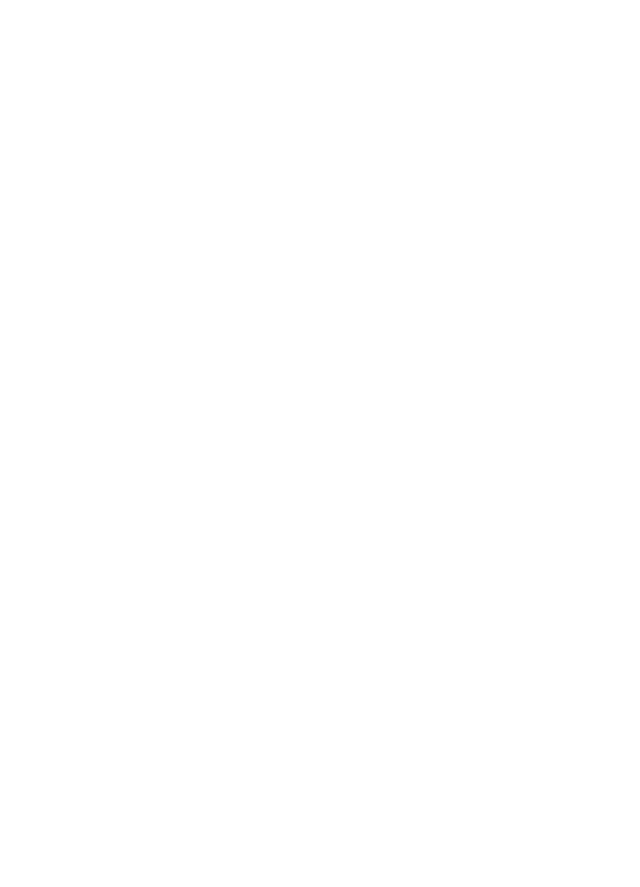
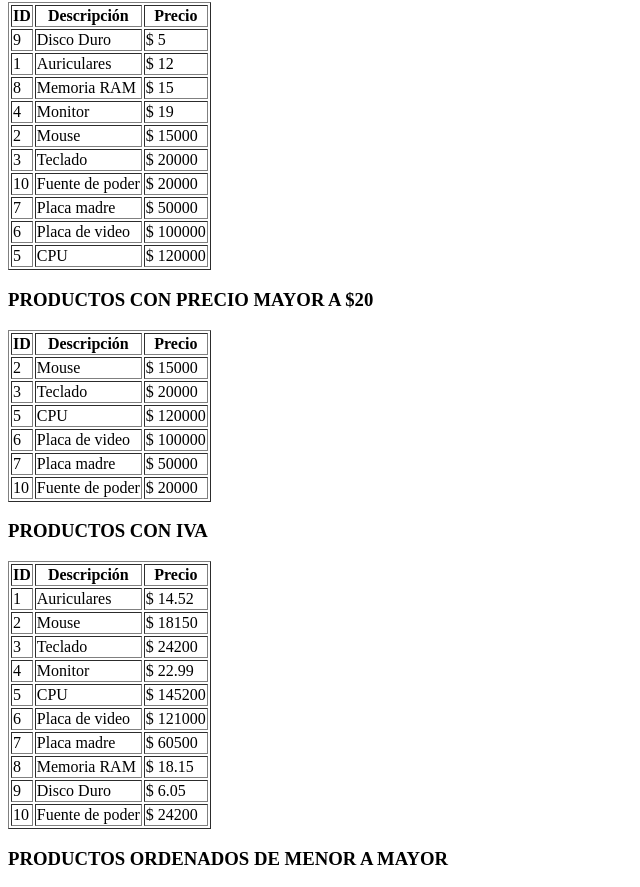
Before and after one commit to MartinAle90/pv_tp3_grupo14, a React (Vite) app: page / in a window 1280 px wide. Shown: the part 158-1045 px from the top of the page, without its empty margins (0-640 px from the left). Before the commit the page ends 800 px from the top, so only its background shows below. Built offline with nearby package versions, Linux system fonts and the light colour scheme.

Commit message:
[feature] Se agrega la visualizacion por pantalla. Mejora de visualizacion por consola. Funcionalidad para eliminar producto [Daza Martin]

```diff
--- a/package.json
+++ b/package.json
@@ -10,6 +10,7 @@
     "preview": "vite preview"
   },
   "dependencies": {
+    "pv_tp3_grupo14": "file:",
     "react": "^19.0.0",
     "react-dom": "^19.0.0"
   },
--- a/src/App.jsx
+++ b/src/App.jsx
@@ -2,6 +2,7 @@
 import reactLogo from './assets/react.svg'
 import viteLogo from '/vite.svg'
 import './App.css'
+import './assets/components/Producto.jsx'
 
 function App() {
   const [count, setCount] = useState(0)
@@ -22,7 +23,7 @@
           count is {count}
         </button>
         <p>
-          Edit <code>src/App.jsx</code> and save to test HMR
+          Edit <code>Producto.jsx</code> and save to test HMR
         </p>
       </div>
       <p className="read-the-docs">
--- a/src/assets/components/ArrayObjetos.jsx
+++ /dev/null
@@ -1,61 +0,0 @@
-function ArrayObjetos() {
-    const productos = [
-      { descripcion: "Auriculares", precio: 12 },
-      { descripcion: "Mouse", precio: 15000 },
-      { descripcion: "Teclado", precio: 20000 },
-      { descripcion: "Monitor", precio: 19 },
-      { descripcion: "CPU", precio: 120000 },
-      { descripcion: "Placa de video", precio: 100000 },
-      { descripcion: "Placa madre", precio: 50000 },
-      { descripcion: "Memoria RAM", precio: 15 },
-      { descripcion: "Disco Duro", precio: 5 },
-      { descripcion: "Fuente de poder", precio: 20000 }
-    ];
-
-//4. ordenar el array original de mayor a menor
-    productos.sort(function(a, b) {
-      return a.precio - b.precio;
-    });
-
-  //1.Mostrar cada producto por consola
-    productos.forEach(function(producto) {
-      console.log(`Producto: ${producto.descripcion}, Precio:$${producto.precio}`);
-    });
-
-//2.Filtro de productos sean mayor a $20
-const productosFiltrados = productos.filter(function(producto) {
-    return producto.precio > 20;
-
-  });
-
-  console.log("PRODUCTOS CON PRECIO MAYOR A $20:");
-  productosFiltrados.forEach(function(producto) {
-    console.log(`Producto: ${producto.descripcion}, Precio: $${producto.precio}`);
-  });
-
-//3.Agrerar el IVA usando map
-const productosConIVA = productos.map(function(producto) {
-    return {
-      descripcion: producto.descripcion,
-      precio: producto.precio * 1.21 // Agregando el IVA del 21%
-    };
-  });
-
-  console.log("PRODUCTOS CON IVA:");
-  productosConIVA.forEach(function(producto) {
-    console.log(`Producto: ${producto.descripcion}, Precio con IVA: $${producto.precio}`);
-  });
-
-//5. Agregar un nuevo producto al final del array
-  productos.push({ descripcion: "Cargador Portatil", precio: 100 });
-  console.log("PRODUCTO AGREGADO DESPUES DEL ARRAY:");
-  productos.forEach(function(producto) {
-    console.log(`Producto: ${producto.descripcion}, Precio: $${producto.precio}`);
-  });
-
-  //6. Eliminar el producto con el precio mas bajo del array y mostrar como queda el array
-
-
-
-}
-  export default ArrayObjetos;
--- /dev/null
+++ b/src/assets/components/Producto.jsx
@@ -0,0 +1,202 @@
+function Producto() {
+  let productos = [
+    { id: 1, descripcion: "Auriculares", precio: 12 },
+    { id: 2, descripcion: "Mouse", precio: 15000 },
+    { id: 3, descripcion: "Teclado", precio: 20000 },
+    { id: 4, descripcion: "Monitor", precio: 19 },
+    { id: 5, descripcion: "CPU", precio: 120000 },
+    { id: 6, descripcion: "Placa de video", precio: 100000 },
+    { id: 7, descripcion: "Placa madre", precio: 50000 },
+    { id: 8, descripcion: "Memoria RAM", precio: 15 },
+    { id: 9, descripcion: "Disco Duro", precio: 5 },
+    { id: 10, descripcion: "Fuente de poder", precio: 20000 }
+  ];
+
+
+  //1.Mostrar cada producto por consola
+  console.clear(); // Limpia la consola antes de mostrar los productos. Ya que al momento de ordenar se llenaba la consola
+  console.log("**************************************************************");
+  console.log("LISTA DE PRODUCTOS:");
+  console.log("**************************************************************");
+  productos.forEach(function (producto) {
+    console.log(`ID: ${producto.id}, Producto: ${producto.descripcion}, Precio:$${producto.precio}`);
+  });
+  console.log("**************************************************************");
+
+  //2.Filtro de productos sean mayor a $20
+  const productosFiltrados = productos.filter(function (producto) {
+    return producto.precio > 20;
+  });
+
+  console.log("PRODUCTOS CON PRECIO MAYOR A $20:");
+  console.log("**************************************************************");
+  productosFiltrados.forEach(function (producto) {
+    console.log(`ID: ${producto.id}, Producto: ${producto.descripcion}, Precio: $${producto.precio}`);
+  });
+  console.log("**************************************************************");
+
+  //3.Agrerar el IVA usando map
+  const productosConIVA = productos.map(function (producto) {
+    return {
+      id: producto.id,
+      descripcion: producto.descripcion,
+      precio: producto.precio * 1.21 // Agregando el IVA del 21%
+    };
+  });
+
+  console.log("PRODUCTOS CON IVA:");
+  console.log("**************************************************************");
+  productosConIVA.forEach(function (producto) {
+    console.log(`ID: ${producto.id}, Producto: ${producto.descripcion}, Precio con IVA: $${producto.precio}`);
+  });
+  console.log("**************************************************************");
+
+  //4. ordenar el array original de mayor a menor
+  const productosOrdenados = productos.sort(function (a, b) {
+    return a.precio - b.precio;
+  });
+
+  console.log("PRODUCTOS ORDENADOS DE MEN A MAY:");
+  console.log("**************************************************************");
+  productosOrdenados.forEach(function (producto) {
+    console.log(`ID: ${producto.id}, Producto: ${producto.descripcion}, Precio: $${producto.precio}`);
+  });
+  console.log("**************************************************************");
+
+  //5. Agregar un nuevo producto al final del array
+  const agregarProducto = () => {
+    console.clear();
+    console.log("**************************************************************");
+    productos.push({ id: productos.length + 1, descripcion: "Cargador Portatil", precio: 100 }); // Agrega el producto al final del array
+    console.log("PRODUCTO AGREGADO DESPUES DEL ARRAY:");
+    productos.forEach(function (producto) {
+      console.log(`ID: ${producto.id}, Producto: ${producto.descripcion}, Precio: $${producto.precio}`);
+    });
+    console.log("**************************************************************");
+  };
+
+  //6. Eliminar el producto con el precio mas bajo del array y mostrar como queda el array
+  const eliminarProducto = () => {
+    if (productos.length === 0) {
+      console.log("NO HAY PRODUCTOS PARA ELIMIMAR");
+      return;
+    }
+
+    // Primero se encuentra el producto con el precio mas bajo
+    const prodPrecBajo = productos.reduce((min, producto) =>
+      producto.precio < min.precio ? producto : min
+    );
+
+    // Filtrar el producto con el precio más bajo
+    productos = productos.filter(
+      (producto) => producto.id !== prodPrecBajo.id
+    );
+
+    // Mostrar en la consola el producto eliminado
+    console.clear();
+    console.log("**************************************************************");
+    console.log("PRODUCTO ELIMINADO:");
+    console.log(`ID: ${prodPrecBajo.id}, Producto: ${prodPrecBajo.descripcion}, Precio: $${prodPrecBajo.precio}`);
+    console.log("**************************************************************");
+
+    // Mostrar el array actualizado en el formato deseado
+    console.log("LISTA PRODUCTOS ACTUALIZADA");
+    console.log("**************************************************************");
+    productos.forEach((producto) => {
+      console.log(`ID: ${producto.id}, Producto: ${producto.descripcion}, Precio: $${producto.precio}`);
+    });
+    console.log("**************************************************************");
+  };
+
+  // En este parte empieza el renderizado del componente. Es decir el HTML que se va a mostrar en la pantalla.
+  // En React, el renderizado se hace a través de JSX, que es una sintaxis similar a HTML.
+  return (
+    <div>
+      <h1>Productos</h1>
+      <button onClick={agregarProducto}>Agregar Producto</button>
+      <button onClick={eliminarProducto}>Eliminar Producto</button>
+      <h3>LISTA DE PRODUCTOS</h3>
+      <table border="1">
+        <thead>
+          <tr>
+            <th>ID</th>
+            <th>Descripción</th>
+            <th>Precio</th>
+          </tr>
+        </thead>
+        <tbody>
+          {productos.map((prod) => (
+            <tr key={prod.id}>
+              <td>{prod.id}</td>
+              <td>{prod.descripcion}</td>
+              <td>$ {prod.precio}</td>
+            </tr>
+          ))}
+        </tbody>
+      </table>
+
+      <h3>PRODUCTOS CON PRECIO MAYOR A $20</h3>
+      <table border="1">
+        <thead>
+          <tr>
+            <th>ID</th>
+            <th>Descripción</th>
+            <th>Precio</th>
+          </tr>
+        </thead>
+        <tbody>
+          {productosFiltrados.map((prodF) => (
+            <tr key={prodF.id}>
+              <td>{prodF.id}</td>
+              <td>{prodF.descripcion}</td>
+              <td>$ {prodF.precio}</td>
+            </tr>
+          ))}
+        </tbody>
+      </table>
+
+      <h3>PRODUCTOS CON IVA</h3>
+      <table border="1">
+        <thead>
+          <tr>
+            <th>ID</th>
+            <th>Descripción</th>
+            <th>Precio</th>
+          </tr>
+        </thead>
+        <tbody>
+          {productosConIVA.map((prodIva) => (
+            <tr key={prodIva.id}>
+              <td>{prodIva.id}</td>
+              <td>{prodIva.descripcion}</td>
+              <td>$ {prodIva.precio}</td>
+            </tr>
+          ))}
+        </tbody>
+      </table>
+
+      <h3>PRODUCTOS ORDENADOS DE MENOR A MAYOR</h3>
+      <table border="1">
+        <thead>
+          <tr>
+            <th>ID</th>
+            <th>Descripción</th>
+            <th>Precio</th>
+          </tr>
+        </thead>
+        <tbody>
+          {productosOrdenados.map((prodO) => (
+            <tr key={prodO.id}>
+              <td>{prodO.id}</td>
+              <td>{prodO.descripcion}</td>
+              <td>$ {prodO.precio}</td>
+            </tr>
+          ))}
+        </tbody>
+      </table>
+
+    </div>
+  );
+
+}
+export default Producto;
--- a/src/main.jsx
+++ b/src/main.jsx
@@ -1,10 +1,11 @@
 import { StrictMode } from 'react'
 import { createRoot } from 'react-dom/client'
 //import './index.css'
-import ArrayObjetos from './assets/components/ArrayObjetos.jsx'
+import Producto from './assets/components/Producto.jsx'
 
 createRoot(document.getElementById('root')).render(
-
-    <ArrayObjetos />
+    <StrictMode>
+        <Producto />
+    </StrictMode>
 
 )
```
Also changed, not shown: 1 other file (tests, documents, lock files or other folders).
